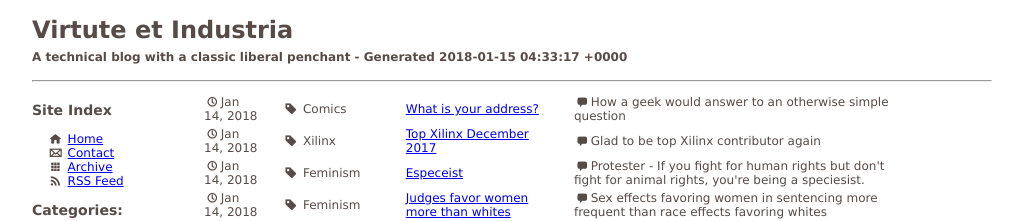
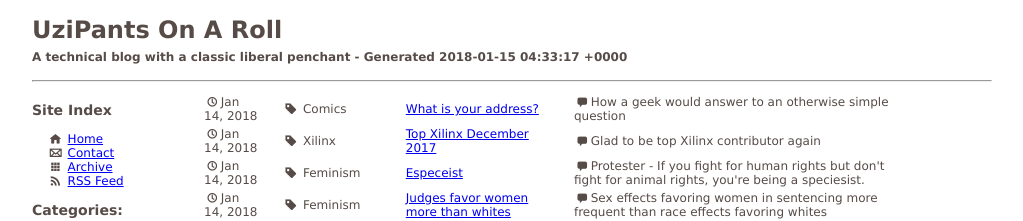
Before and after one commit to HFTrader/HFTrader.github.io, a Jekyll site: the page built from index.html, in a window 1280 px wide. Shown: the top 221 px of the page, without its empty margins (26-1049 px from the left). Built offline with Jekyll 4.4.1, drawn with Linux system fonts in a browser that asks for light colours; the list of posts is cut into pages by our own code.

Commit message:
Update _config.yml

```diff
--- a/_config.yml
+++ b/_config.yml
@@ -1,4 +1,4 @@
-name: Virtute et Industria
+name: UziPants On A Roll
 description: A technical blog with a classic liberal penchant
 encoding: UTF-8
 author: Henrique Bucher, PhD
```
